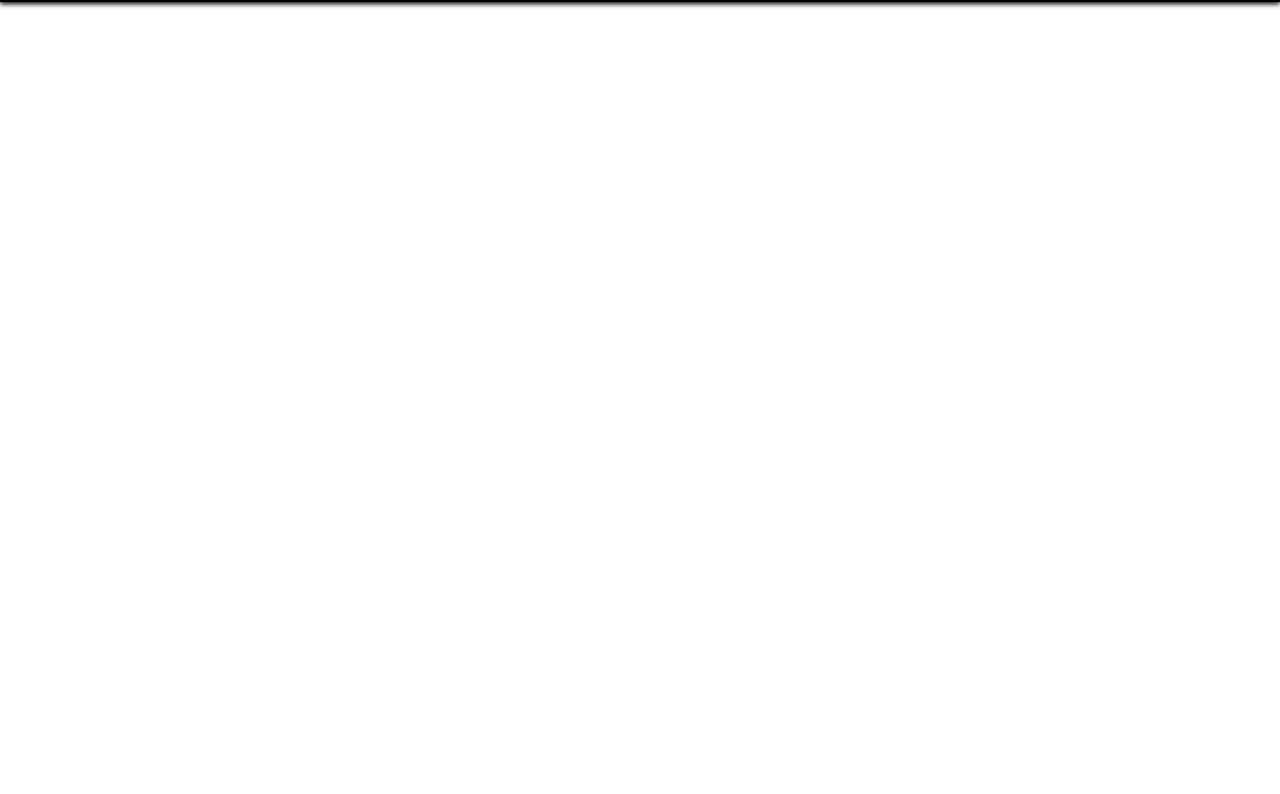
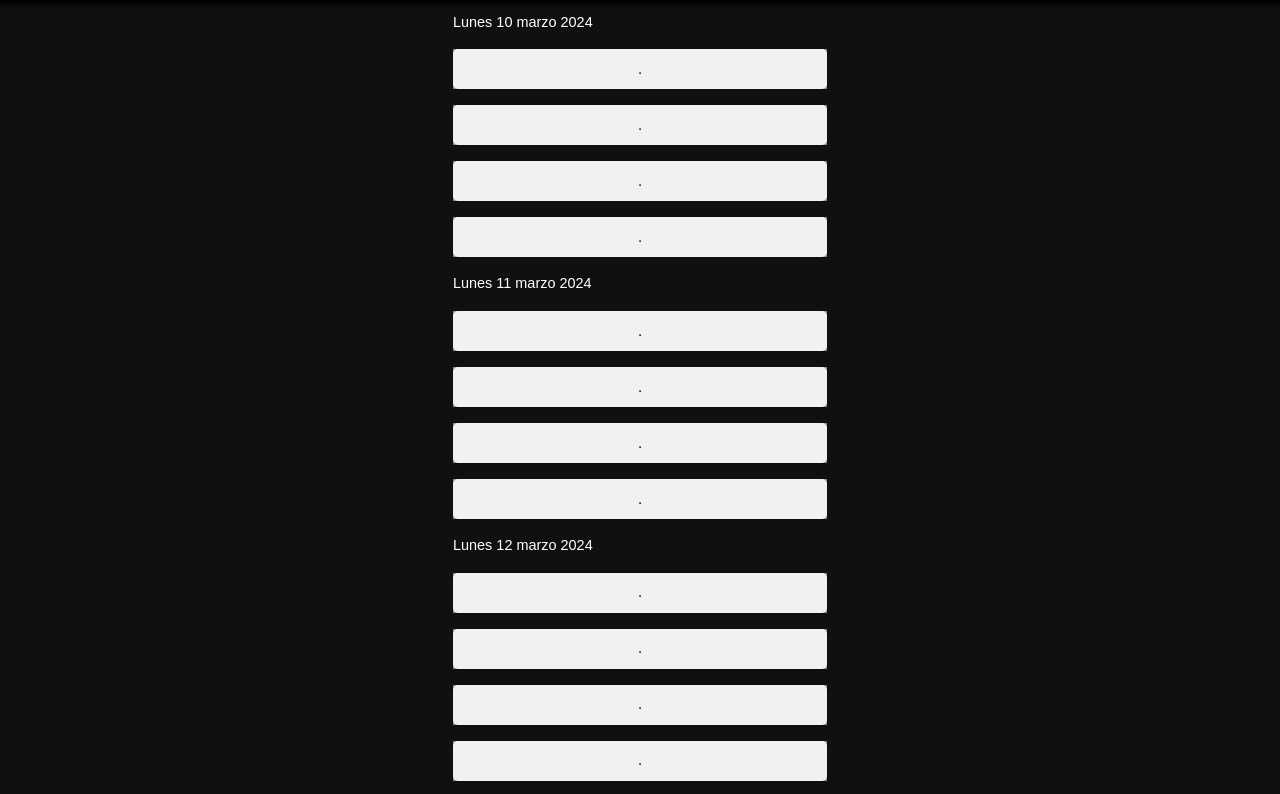
Before and after one commit to Grupo-LabProg/simuladorMundial2026, a website: page client/historial/historial.html in a window 1280 px wide. Shown: the part 85-879 px from the top of the page. Before the commit the page ends 800 px from the top, so only its background shows below. Drawn offline with nearby package versions, Linux system fonts and the light colour scheme.

Commit message:
estilizando historial y ranking

```diff
--- a/client/historial/historial.css
+++ b/client/historial/historial.css
@@ -13,8 +13,8 @@
 
 body {
   font-family: Arial, Helvetica, sans-serif;
-  display: flex;
-  flex-direction: column;
+  /* display: flex;
+  flex-direction: column; */
   margin: 0;
   background-color: var(--fondo);
 }
@@ -70,14 +70,9 @@ main {
   display: block;
 }
 
-/*estilos historial*/
-/* body {
-    background-color: var(--gris);
-} */
-
 #recordSection {
-  display: none;
-  margin: 100px 400px;
+  margin: auto;
+  max-width: 30%;
 }
 
 .set_games {
--- a/client/ranking/ranking.css
+++ b/client/ranking/ranking.css
@@ -15,10 +15,7 @@ body {
 
 body {
   font-family: Arial, Helvetica, sans-serif;
-  display: flex;
-  flex-direction: column;
   margin: 0;
-  background-color: var(--fondo);
 }
 
 header {
@@ -127,6 +124,8 @@ nav ul li a:active {
   display: flex;
   flex-direction: column;
   align-items: center;
+  max-width: 50%;
+  margin: auto;
 }
 
 .form-seach {
@@ -196,8 +195,7 @@ button:hover {
   margin-top: 20px;
   width: 76%;
   justify-items: center;
-  height: 1000px;
-  /* Ajusta el tamaño máximo según tus necesidades */
+  height: 100vh;
 }
 
 .item {
@@ -205,14 +203,12 @@ button:hover {
   background-color: #e7e7e7;
   border-radius: 8px;
   width: 90%;
-  box-shadow: 0 4px 8px rgba(0, 0, 0, 0.1);
   text-align: center;
-  height: 100%;
+  height: 90%;
   padding: 10px;
   align-items: center;
   justify-content: space-between;
   overflow: hidden;
-  /* Evita el desbordamiento del contenido */
 }
 
 .rank-id {
@@ -230,7 +226,7 @@ button:hover {
 }
 
 .error-message {
-  display: none; /* Inicialmente está oculto */
+  display: none;
   background-color: rgba(255, 0, 0, 0.8);
   color: white;
   padding: 15px;
@@ -289,3 +285,7 @@ button:hover {
 #btnBuscar {
   background-color: #333;
 }
+
+#divContainer {
+  background-color: var(--fondo);
+}
```
